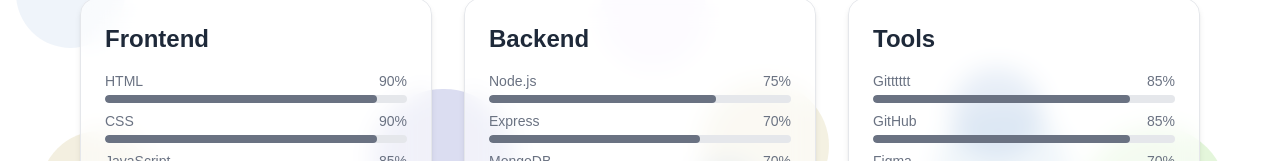
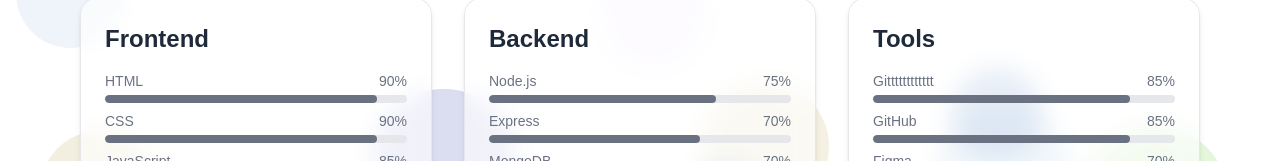
Before and after one commit to HarsimarToor/AppDev---TOOR, a Next.js app: page /skills in a window 1280 px wide. Shown: the part 203-364 px from the top of the page. Built offline with nearby package versions, Linux system fonts and the light colour scheme.

Commit message:
FINAL SKILLS PAGE

```diff
--- a/app/skills/page.jsx
+++ b/app/skills/page.jsx
@@ -24,7 +24,7 @@
   {
     title: "Tools",
     skills: [
-      { name: "Gitttttt", level: 85 },
+      { name: "Gitttttttttttt", level: 85 },
       { name: "GitHub", level: 85 },
       { name: "Figma", level: 70 },
       { name: "VS Code", level: 90 },
```
